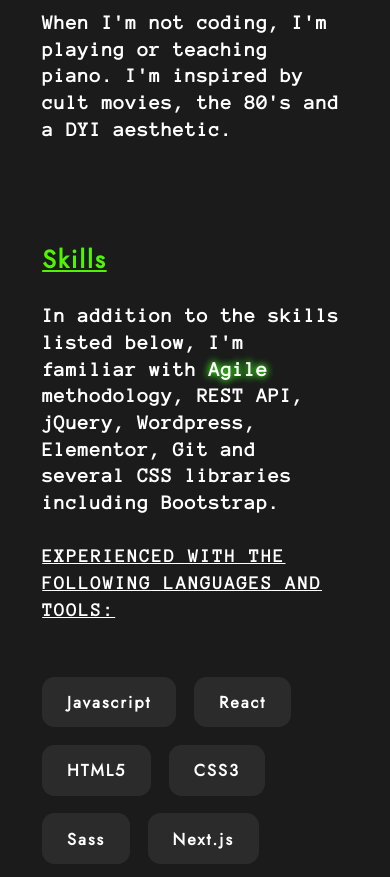
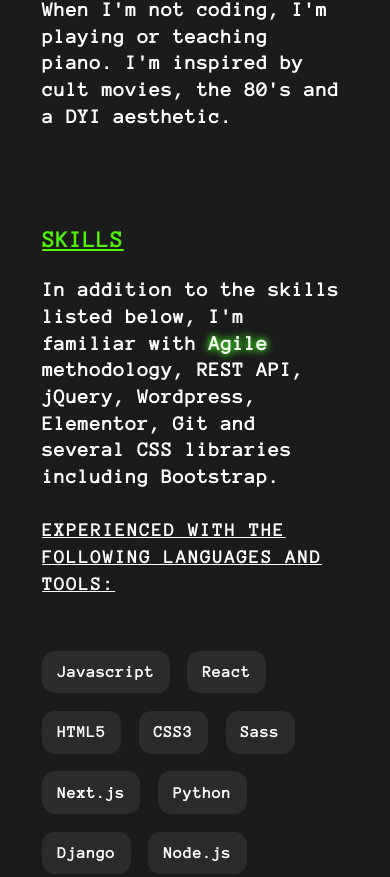
Before and after one commit to tatyanakarlen/PortfolioWebsite, a React (Create React App) app: page / in a window 390 px wide. Shown: the part 1607-2484 px from the top of the page. Built offline with nearby package versions, Linux system fonts and the light colour scheme; a web font is replaced by a local one.

Commit message:
making projects section responsive

```diff
--- a/src/components/Skills/Skills.css
+++ b/src/components/Skills/Skills.css
@@ -22,8 +22,7 @@
   border-radius: 1.4rem;
   font-weight: 800;
   font-size: 1.85rem;
-  font-family: 'Jost';
-  letter-spacing: 2px;
+
 }
 
 
@@ -35,7 +34,7 @@
 }
 
 .skills .img-container img {
-  width: 40rem;
+  width: 80%;
   object-fit: cover;
 }
 
--- a/src/pages/BioPortfolioPage/BioPortfolioPage.css
+++ b/src/pages/BioPortfolioPage/BioPortfolioPage.css
@@ -26,14 +26,12 @@ p {
 
 .section-heading {
   color: var(--color-green);
-  font-family: Jost;
-  letter-spacing: 2px;
-  font-size: 2.8rem;
+  font-size: 2.6rem;
   margin-bottom: 3rem;
   padding-top: 8rem;
   position: relative;
   /* margin-left: 12rem; */
-  /* text-transform: uppercase; */
+  text-transform: uppercase;
   text-decoration: underline;
 }
 
@@ -82,8 +80,6 @@ p {
   font-size: 2.1rem;
 }
 
-
-
 /* @media only screen and (max-width: 575px) {
   .icons-container {
     gap: 2rem;
@@ -113,6 +109,12 @@ p {
   html {
     font-size: 59.5%;
   }
+  .projects {
+    padding: 4rem 4rem;
+  }
+  .projects .project-description {
+    width: 100%;
+  }
 }
 
 @media only screen and (max-width: 575px) {
@@ -128,7 +130,17 @@ p {
   }
   .nav-menu {
     margin-left: 3rem;
+  }
 }
+
+@media only screen and (max-width: 566px) {
+  .h3-computer {
+    font-size: 1.75rem;
+  }
+  .skills .img-container img {
+    width: 100%;
+
+  }
 }
 
 @media only screen and (max-width: 525px) {
@@ -148,6 +160,9 @@ p {
   .paragraph {
     width: 100%;
   }
+  .skills-icon-box {
+    padding: 1.5rem 2rem;
+  }
 }
 
 @media only screen and (max-width: 475px) {
@@ -157,10 +172,10 @@ p {
   }
   .nav-menu-container {
     line-height: 2.1rem;
-}
+  }
 }
 
-@media only screen and (max-width: 450px) {
+@media only screen and (max-width: 464px) {
   .inner-wrapper {
     padding: 2rem 4.75rem;
   }
@@ -185,7 +200,10 @@ p {
 @media only screen and (max-width: 425px) {
   .nav-menu {
     margin-left: 2.7rem;
-
+  }
+  .skills-icon-box {
+    padding: 1.5rem 1.7rem;
+    font-size: 1.8rem;
   }
 }
 
@@ -193,7 +211,7 @@ p {
   .nav-menu {
     margin-left: 2rem;
     gap: 2.5rem;
-}
+  }
   header {
     gap: 2rem;
   }
@@ -240,5 +258,5 @@ p {
   .nav-menu {
     margin-left: 1.8rem;
     gap: 2.2rem;
+  }
 }
-}
```
